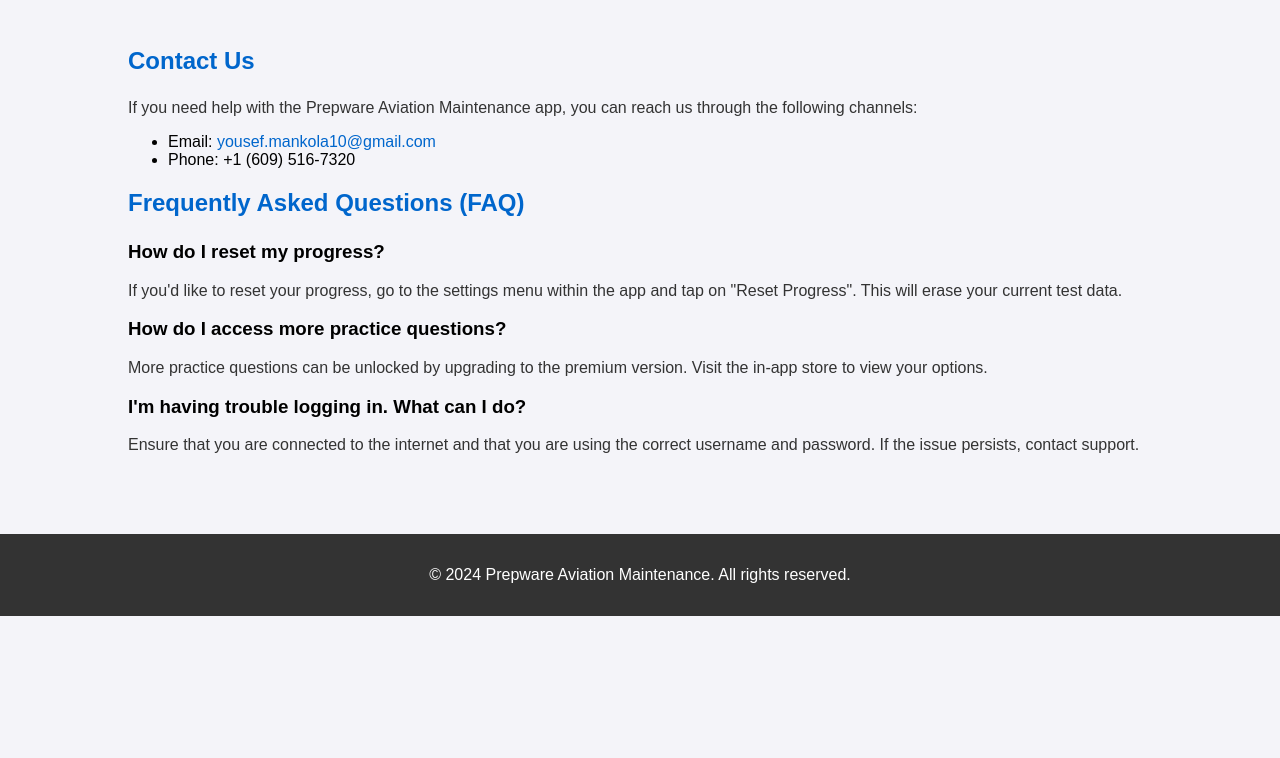
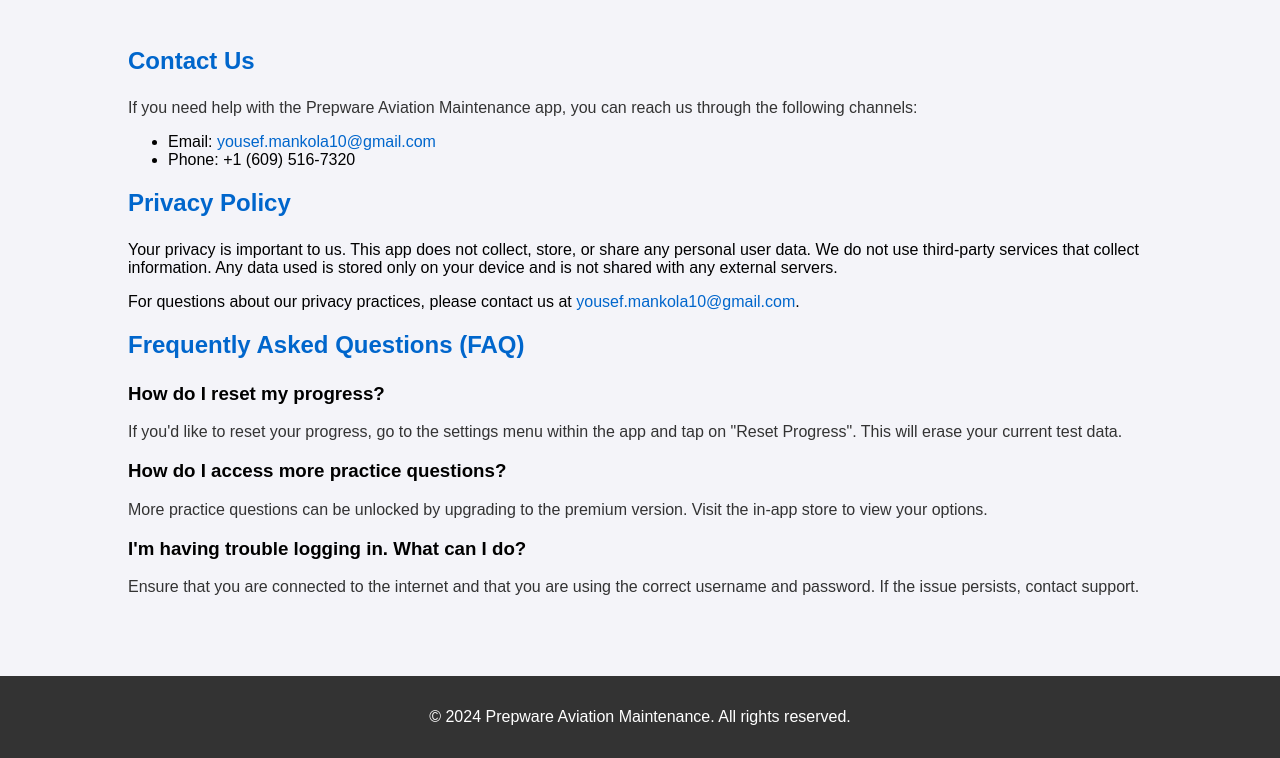
Before and after one commit to yousefmankoulah/AviationSupportLink, a plain HTML site: page index.html in a window 1280 px wide. Shown: the part 74-832 px from the top of the page. Before the commit the page ends 800 px from the top, so only its background shows below. Drawn offline with Linux system fonts and the light colour scheme.

Commit message:
Update index.html

```diff
--- a/index.html
+++ b/index.html
@@ -71,6 +71,12 @@
             <li>Phone: +1 (609) 516-7320</li>
         </ul>
     </section>
+<section class="privacy-policy">
+    <h2 class="section-title">Privacy Policy</h2>
+    <p>Your privacy is important to us. This app does not collect, store, or share any personal user data. We do not use third-party services that collect information. Any data used is stored only on your device and is not shared with any external servers.</p>
+
+    <p>For questions about our privacy practices, please contact us at <a href="mailto:yousef.mankola10@gmail.com">yousef.mankola10@gmail.com</a>.</p>
+</section>
 
     <section class="faq">
         <h2 class="section-title">Frequently Asked Questions (FAQ)</h2>
```
